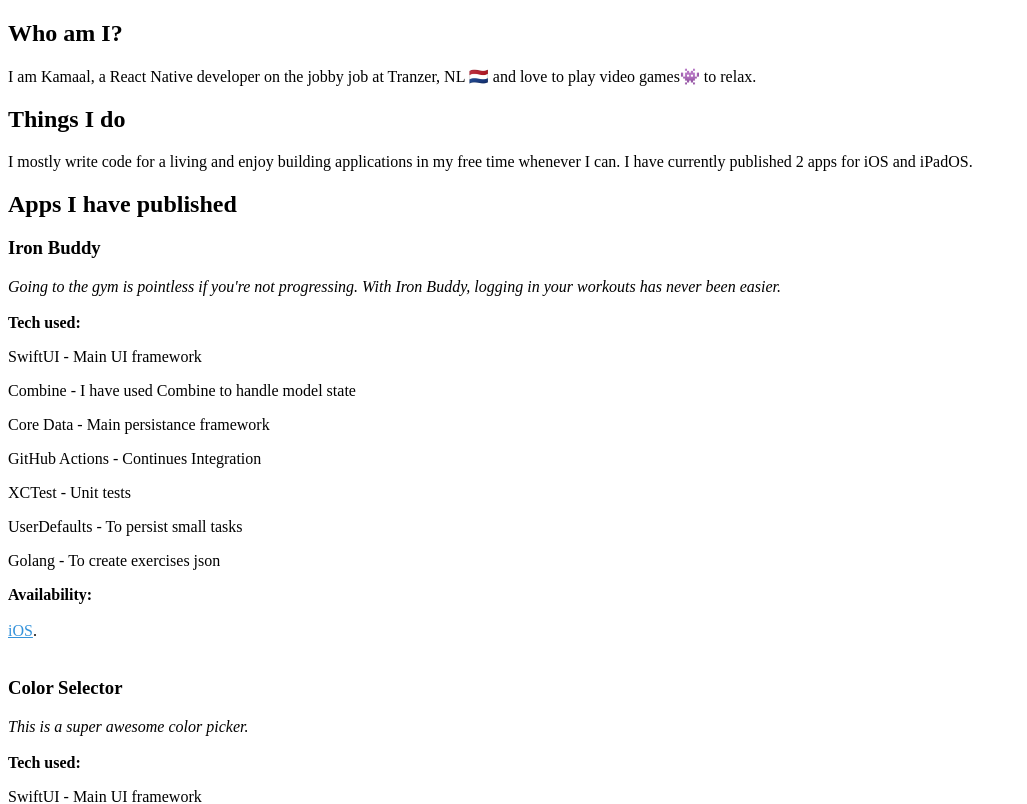
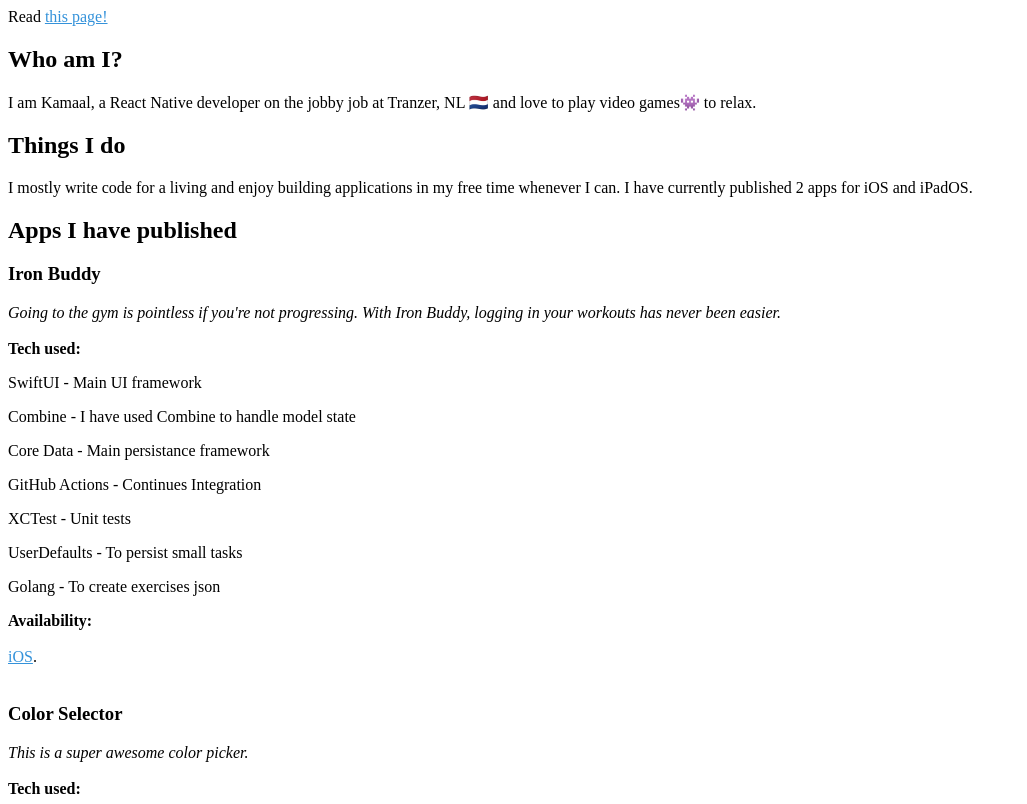
Before and after one commit to kamaal111/kamaal111.github.io, a Next.js app: page / in a window 1280 px wide. Shown: the top 804 px of the page, without its empty margins (0-1027 px from the left). Built offline with nearby package versions, Linux system fonts and the light colour scheme.

Commit message:
Testing routing

```diff
--- a/scripts/deploy/appleAppSiteAssociation.js
+++ b/scripts/deploy/appleAppSiteAssociation.js
@@ -10,8 +10,8 @@
         apps: [],
         details: [
           {
-            appIDs: [colorPickerAppId],
-            paths: ['*'],
+            appID: colorPickerAppId,
+            paths: ['/hallo'],
           },
         ],
       },
--- /dev/null
+++ b/src/components/Home/HomeContent.jsx
@@ -0,0 +1,24 @@
+import React from 'react';
+import Link from 'next/link';
+
+import About from './About';
+import Header from './Header';
+import Footer from './Footer';
+import Projects from './projects/Projects';
+
+export default function HomeContent() {
+  return (
+    <div className="container">
+      <Header />
+      <main>
+        {'Read '}
+        <Link href="/hallo">
+          <a>this page!</a>
+        </Link>
+        <About />
+        <Projects />
+      </main>
+      <Footer />
+    </div>
+  );
+}
--- /dev/null
+++ b/src/pages/hallo.jsx
@@ -0,0 +1,5 @@
+import React from 'react';
+
+export default function HomeContent() {
+  return <p>Hallow</p>;
+}
--- a/src/pages/index.jsx
+++ b/src/pages/index.jsx
@@ -1,23 +1,11 @@
-/* eslint-disable react/jsx-one-expression-per-line */
-
 import React from 'react';
 
-import About from '../components/Home/About';
-import Header from '../components/Home/Header';
-import Footer from '../components/Home/Footer';
-import Projects from '../components/Home/projects/Projects';
-
-import '../styles.css';
+import HomeContent from '../components/Home/HomeContent';
 
 export default function Home() {
   return (
-    <div className="container">
-      <Header />
-      <main>
-        <About />
-        <Projects />
-      </main>
-      <Footer />
+    <>
+      <HomeContent />
       <style jsx global>
         {`
           @media (prefers-color-scheme: no-preference) {
@@ -130,6 +118,6 @@
           }
         `}
       </style>
-    </div>
+    </>
   );
 }
```
Also changed, not shown: src/pages/about.jsx (deleted, +0 -19 lines), .eslintrc.js.
